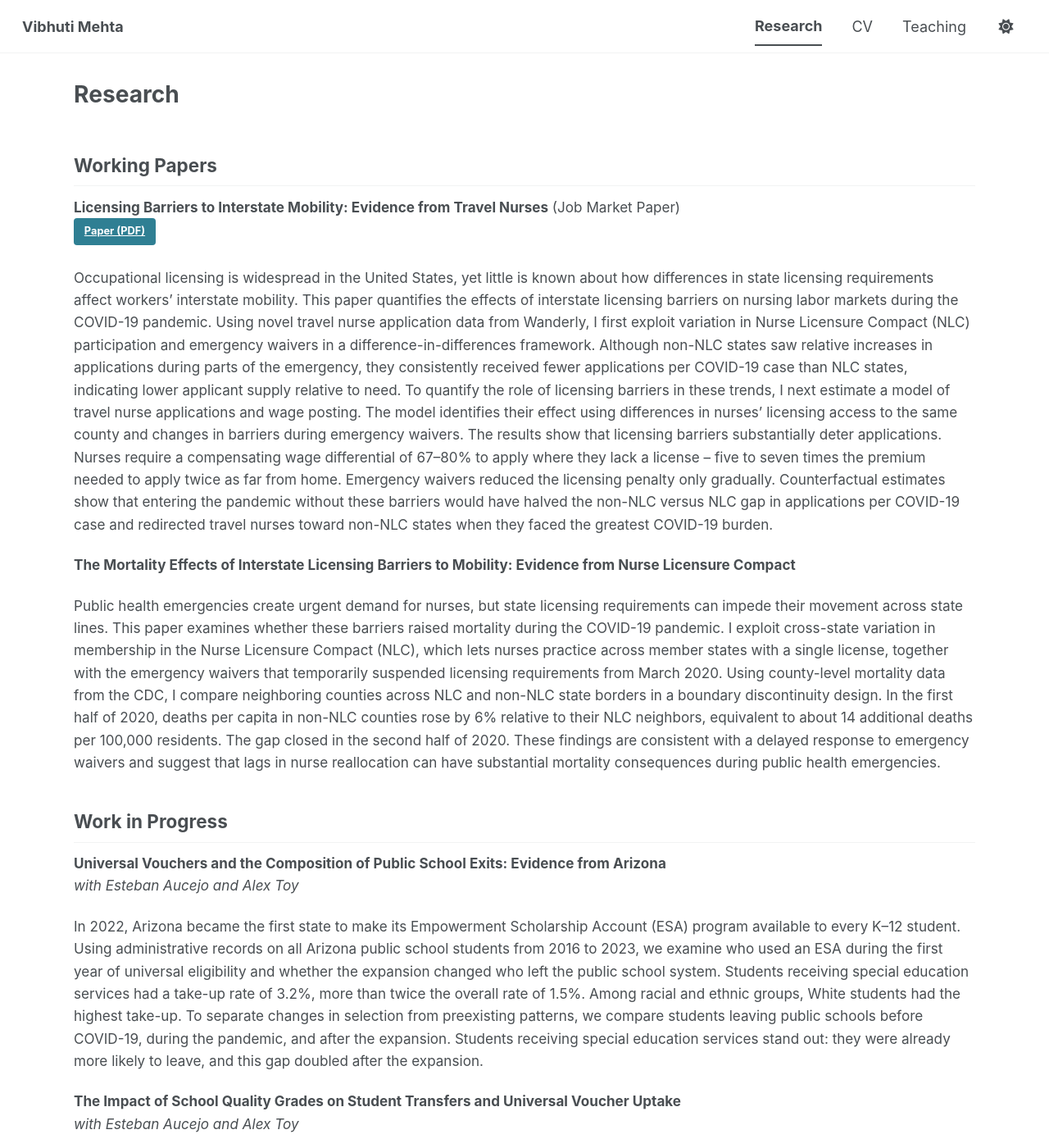
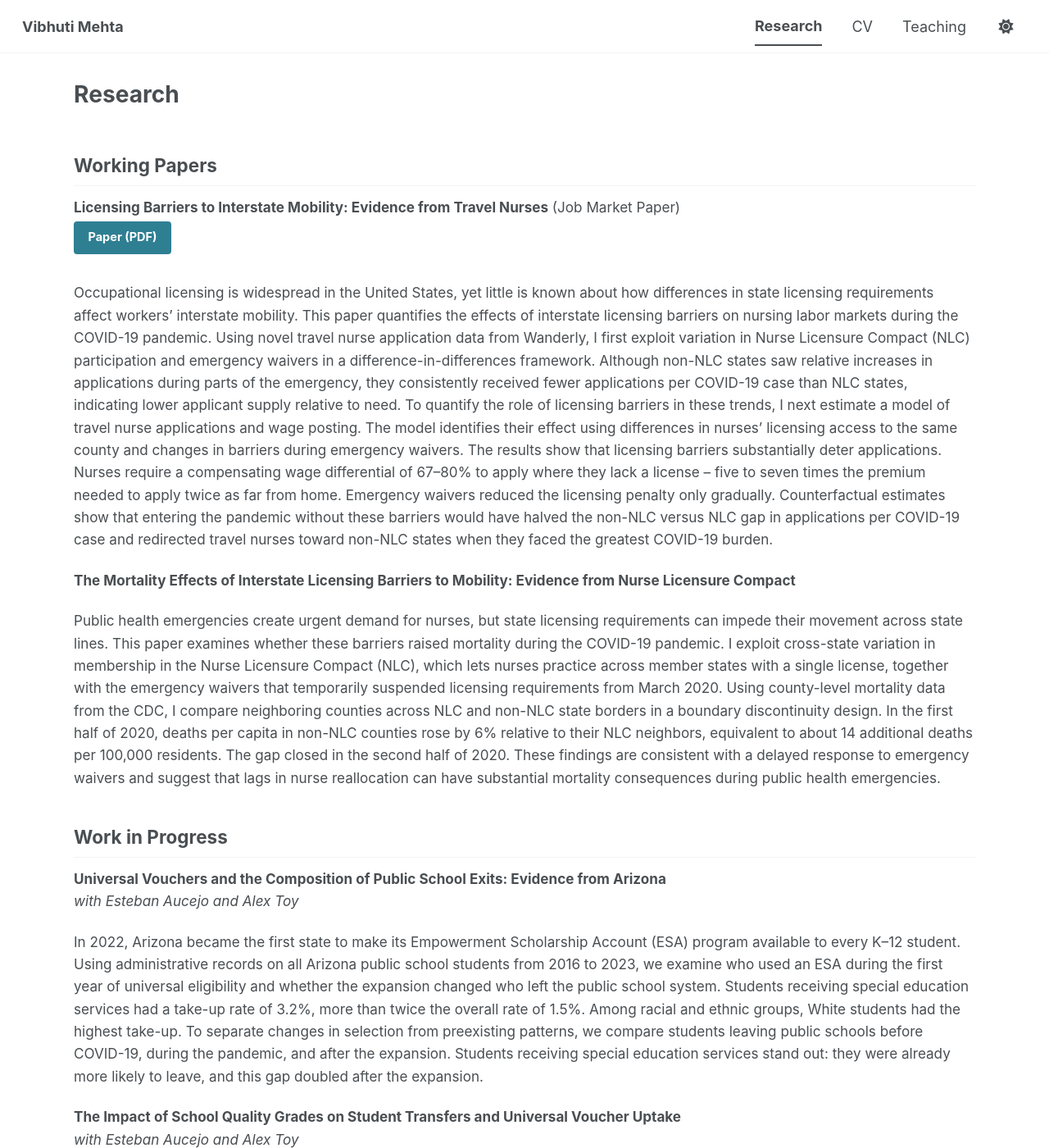
Before and after one commit to vibhuti-mehta/vibhuti-mehta.github.io, a Jekyll site: the page built from _pages/research.md, in a window 1280 px wide and 1400 px high. Shown: the whole window at 82% size. Built offline with Jekyll 4.4.1, drawn with Linux system fonts in a browser that asks for light colours; a style sheet for code colours, icons or effects is not loaded.

Commit message:
Update custom.html

```diff
--- a/_includes/head/custom.html
+++ b/_includes/head/custom.html
@@ -132,6 +132,15 @@
     line-height: 1.6;
   }
   }
+
+   /* Buttons: no underline, slightly roomier */
+  .btn, .btn:hover, .btn:visited {
+    text-decoration: none !important;
+    padding: 0.6em 1.2em !important;
+    font-size: 0.85em !important;
+  }
+  .page__content .btn { margin: 0.25em 0 0.75em 0; }
+
 </style>
 
 <script data-goatcounter="https://vibhuti-mehta.goatcounter.com/count"
```
